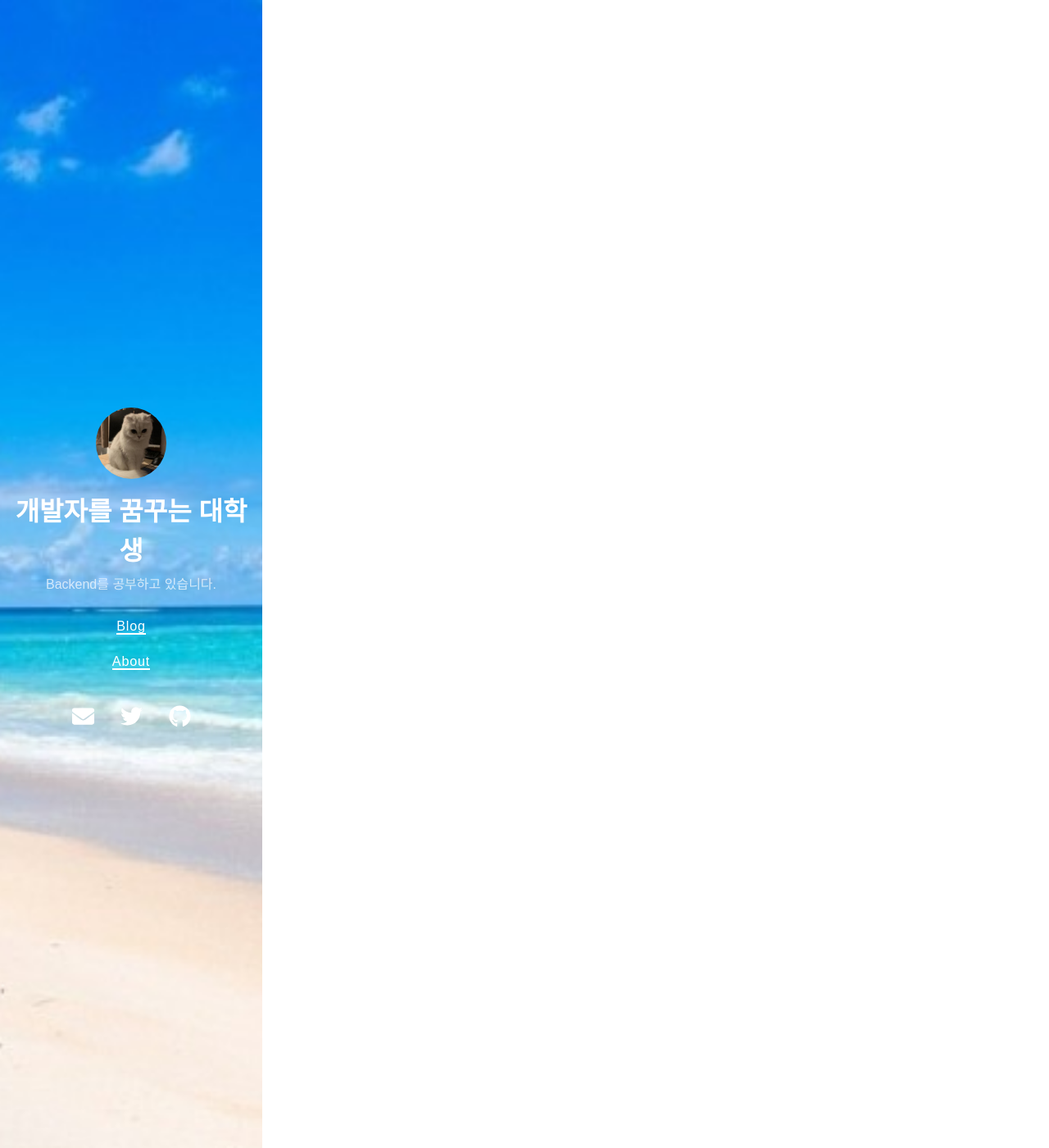
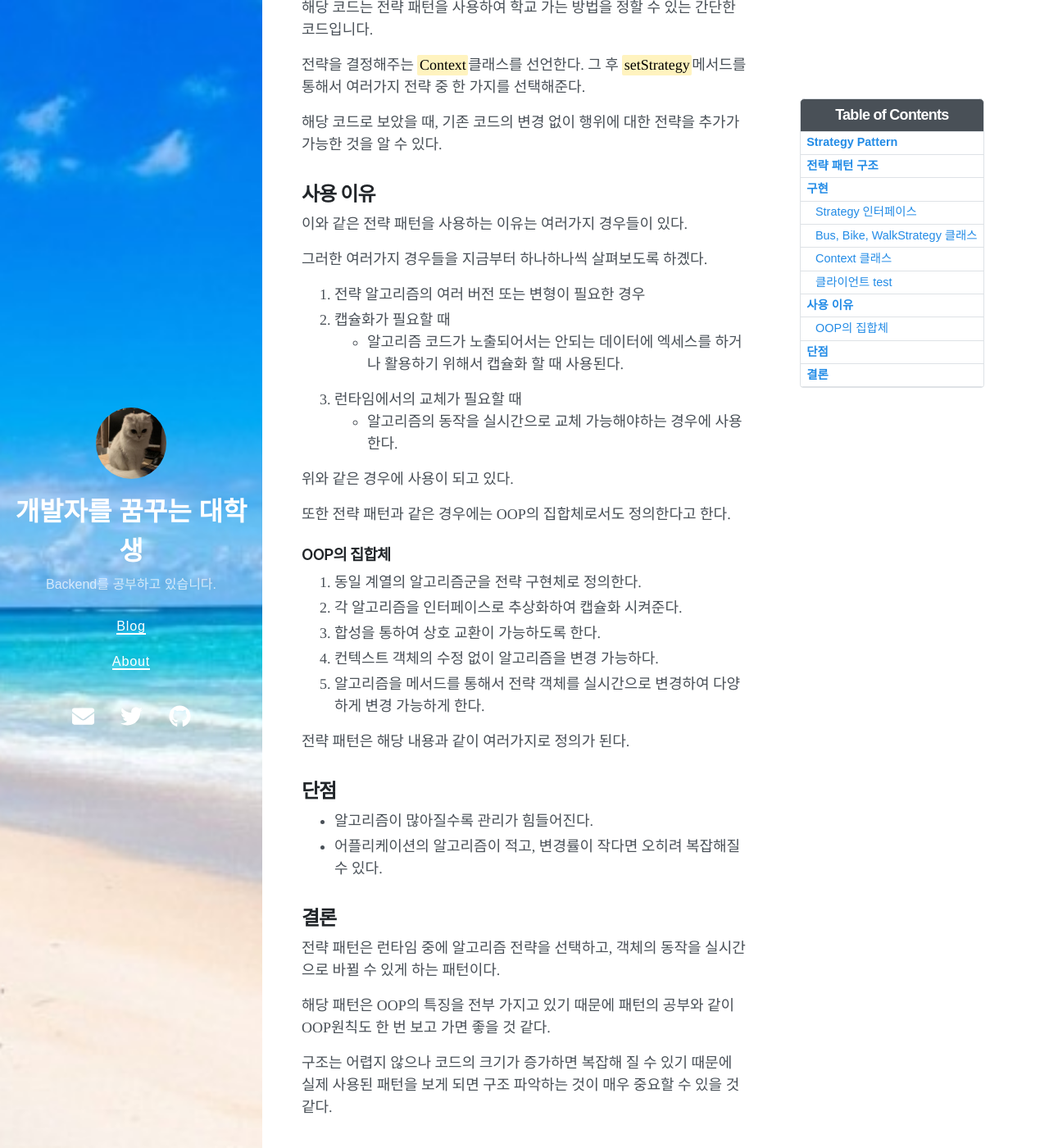
Before and after one commit to seeungmin/seeungmin.github.io, a Jekyll site: the page built from _posts/2023-07-31-strategy-Pattern.md, in a window 1280 px wide and 1400 px high, scrolled down 2780 px. Shown: the whole window at 82% size. Built offline with Jekyll 4.4.1, drawn with Linux system fonts in a browser that asks for light colours; nearby versions of some CDN libraries; some of the changed text lies outside the part shown.

Commit message:
|ADD| 전략 패턴 blog post

```diff
--- a/_posts/2023-07-31-strategy-Pattern.md
+++ b/_posts/2023-07-31-strategy-Pattern.md
@@ -7,3 +7,144 @@ toc:  true
 ---
 
 ## Strategy Pattern
+
+전략 패턴은 객체들의 행위 각각에 대해서 전략 클래스를 생성하고, 유사한 행위들을 캡슐화 하는 인터페이스를 정의하여 객체의 행위를 동적으로 바꾸어 행위를 유연하게 확장하는 방법입니다.
+
+## 전략 패턴 구조
+
+![Class Diagram](https://github.com/seeungmin/seeungmin.github.io/blob/main/DesignPatternDiagram/%EC%A0%84%EB%9E%B5%20%ED%8C%A8%ED%84%B4.png?raw=true "Strategy Pattern Class Diagram")
+
+
+
+## 구현
+구체적인 패턴 사용 방법이나 유형은 코드로 설명하도록 하겠다.
+
+해당 코드는 전략 패턴을 사용하여 학교가는 방법에 대해서 동적으로 처리하게한 코드입니다.
+
+
+### Strategy 인터페이스
+
+{% highlight ruby %}
+public interface Strategy {
+    public void goSchool();
+}
+{% endhighlight %}
+
+행위를 동적으로 처리하기 위한 인터페이스이다.
+
+학교가는 방법에 대한 메서드가 존재한다.
+
+### Bus, Bike, WalkStrategy 클래스
+{% highlight ruby %}
+public class BikeStrategy implements Strategy{
+    @Override
+    public void goSchool() {
+        System.out.println("자전거를 타고 갑니다.");
+    }
+}
+{% endhighlight %}
+{% highlight ruby %}
+public class BusStrategy implements Strategy{
+
+    @Override
+    public void goSchool() {
+        System.out.println("버스를 타고 갑니다.");
+    }
+}
+{% endhighlight %}{% highlight ruby %}
+public class WalkStrategy implements Strategy{
+
+    @Override
+    public void goSchool() {
+        System.out.println("걸어 갑니다.");
+    }
+}
+{% endhighlight %}
+
+<mark>Strategy</mark>인터페이스를 구현하고 있는 행위들을 구현한 클래스입니다.
+
+
+### Context 클래스
+{% highlight ruby %}
+public class Context {
+    private Strategy strategy;
+
+    public void setStrategy(Strategy strategy){
+        this.strategy = strategy;
+    }
+
+    public void goSchool(){
+        this.strategy.goSchool();
+    }
+}
+{% endhighlight %}
+
+전략을 등록하여 사용할 수 있도록 해주는 클래스이다.
+
+### 클라이언트 test
+{% highlight ruby %}
+public class Client {
+    public static void main(String[] args) {
+        Context context = new Context();
+
+        context.setStrategy(new WalkStrategy());
+        context.goSchool();
+
+        context.setStrategy(new BikeStrategy());
+        context.goSchool();
+
+        context.setStrategy(new BusStrategy());
+        context.goSchool();
+    }
+}
+    /** 출력 결과
+        * 걸어 갑니다.
+        * 자전거를 타고 갑니다.
+        * 버스를 타고 갑니다.
+        **/
+{% endhighlight %}
+
+해당 코드는 전략 패턴을 사용하여 학교 가는 방법을 정할 수 있는 간단한 코드입니다.
+
+전략을 결정해주는 <mark>Context</mark>클래스를 선언한다. 그 후 <mark>setStrategy</mark>메서드를 통해서 여러가지 전략 중 한 가지를 선택해준다.
+
+해당 코드로 보았을 때, 기존 코드의 변경 없이 행위에 대한 전략을 추가가 가능한 것을 알 수 있다.
+
+## 사용 이유
+
+이와 같은 전략 패턴을 사용하는 이유는 여러가지 경우들이 있다.
+
+그러한 여러가지 경우들을 지금부터 하나하나씩 살펴보도록 하곘다.
+
+1. 전략 알고리즘의 여러 버전 또는 변형이 필요한 경우
+2. 캡슐화가 필요할 때
+- 알고리즘 코드가 노출되어서는 안되는 데이터에 엑세스를 하거나 활용하기 위해서 캡슐화 할 때 사용된다.
+3. 런타임에서의 교체가 필요할 때
+- 알고리즘의 동작을 실시간으로 교체 가능해야하는 경우에 사용한다.
+
+위와 같은 경우에 사용이 되고 있다.
+
+또한 전략 패턴과 같은 경우에는 OOP의 집합체로서도 정의한다고 한다.
+
+### OOP의 집합체
+
+1. 동일 계열의 알고리즘군을 전략 구현체로 정의한다.
+2. 각 알고리즘을 인터페이스로 추상화하여 캡슐화 시켜준다.
+3. 합성을 통하여 상호 교환이 가능하도록 한다.
+4. 컨텍스트 객체의 수정 없이 알고리즘을 변경 가능하다.
+5. 알고리즘을 메서드를 통해서 전략 객체를 실시간으로 변경하여 다양하게 변경 가능하게 한다.
+
+전략 패턴은 해당 내용과 같이 여러가지로 정의가 된다.
+
+
+## 단점
+- 알고리즘이 많아질수록 관리가 힘들어진다.
+- 어플리케이션의 알고리즘이 적고, 변경률이 작다면 오히려 복잡해질 수 있다.
+
+## 결론
+
+전략 패턴은 런타임 중에 알고리즘 전략을 선택하고, 객체의 동작을 실시간으로 바뀔 수 있게 하는 패턴이다.
+
+해당 패턴은 OOP의 특징을 전부 가지고 있기 때문에 패턴의 공부와 같이 OOP원칙도 한 번 보고 가면 좋을 것 같다.
+
+구조는 어렵지 않으나 코드의 크기가 증가하면 복잡해 질 수 있기 때문에 실제 사용된 패턴을 보게 되면 구조 파악하는 것이 매우 중요할 수 있을 것 같다.
```
